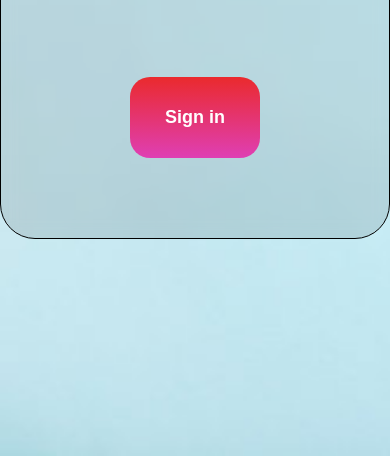
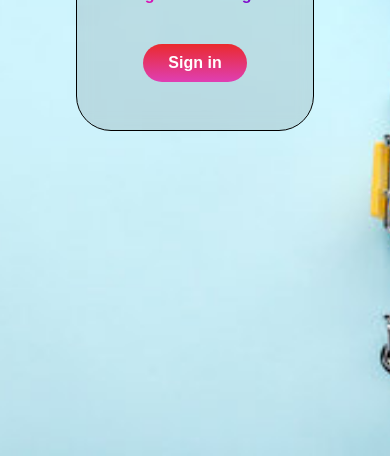
Before and after one commit to Vigneshwaran2406/product-filter, a plain HTML site: page login.html in a window 390 px wide. Shown: the part 388-844 px from the top of the page. Drawn offline with Linux system fonts and the light colour scheme.

Commit message:
Update login.css

```diff
--- a/login.css
+++ b/login.css
@@ -50,3 +50,155 @@
     button:hover {
       transform: scale(1.05);
     }
+
+@media screen and (max-width: 480px) {
+
+   body {
+  background-image: url('assets\\bg.jpg');
+    background-size: cover;
+    background-position: center;
+    background-repeat: no-repeat;
+    display: flex;
+    margin: 0;
+}
+
+    .login-box {
+      background: rgba(0, 0, 0, 0.1);
+      padding: 3em;
+      border-radius: 35px;
+      text-align: center;
+      backdrop-filter: blur(8px);
+      border: 1px solid black;
+    }
+
+    h1 {
+      margin-bottom: 20px;
+      font-weight: 700;
+      font-family: sans-serif;
+      margin-top: auto;
+      padding: 0 0 20px 0;
+    }
+    .gradient-text {
+        background: linear-gradient(90deg, #ec14af, #6e0dd0); /* Your gradient colors */
+        -webkit-background-clip: text;
+        -webkit-text-fill-color: transparent;
+        font-weight: bold;
+        font-size: 1em;
+}
+
+    button {
+      padding: 10px 25px;
+      border: none;
+      border-radius: 25px;
+      background-image: linear-gradient(rgb(234, 42, 45),rgb(223, 63, 180));
+      border-radius: 20px;
+      color: #ffffff;
+      font-weight: bold;
+      font-size: 1em;
+      cursor: pointer;
+      transition: transform 0.3s ease;
+    }
+
+    button:hover {
+      transform: scale(1.05);
+    }
+
+   @media screen and (max-width: 480px) {
+
+   body {
+  background-image: url('assets\\bg.jpg');
+    background-size: cover;
+    background-position: center;
+    background-repeat: no-repeat;
+    display: flex;
+    margin: 0;
+}
+
+    .login-box {
+      background: rgba(0, 0, 0, 0.1);
+      padding: 3em;
+      border-radius: 35px;
+      text-align: center;
+      backdrop-filter: blur(8px);
+      border: 1px solid black;
+    }
+
+    h1 {
+      margin-bottom: 20px;
+      font-weight: 700;
+      font-family: sans-serif;
+      margin-top: auto;
+      padding: 0 0 20px 0;
+    }
+    .gradient-text {
+        background: linear-gradient(90deg, #ec14af, #6e0dd0); /* Your gradient colors */
+        -webkit-background-clip: text;
+        -webkit-text-fill-color: transparent;
+        font-weight: bold;
+        font-size: 1em;
+}
+
+    button {
+      padding: 10px 25px;
+      border: none;
+      border-radius: 25px;
+      background-image: linear-gradient(rgb(234, 42, 45),rgb(223, 63, 180));
+      border-radius: 20px;
+      color: #ffffff;
+      font-weight: bold;
+      font-size: 1em;
+      cursor: pointer;
+      transition: transform 0.3s ease;
+    }
+
+    button:hover {
+      transform: scale(1.05);
+    }
+
+  @media screen and (max-width: 480px) {
+    body {
+    background-image: url('assets\\bg.jpg');
+    background-size: cover;
+    background-position: center;
+    background-repeat: no-repeat;
+    display: flex;
+    margin: 0;
+}
+.login-box {
+      background: rgba(0, 0, 0, 0.1);
+      padding: 3em;
+      border-radius: 35px;
+      text-align: center;
+      backdrop-filter: blur(8px);
+      border: 1px solid black;
+    }
+h1 {
+      margin-bottom: 20px;
+      font-weight: 700;
+      font-family: sans-serif;
+      margin-top: auto;
+      padding: 0 0 20px 0;
+    }
+.gradient-text {
+        background: linear-gradient(90deg, #ec14af, #6e0dd0); /* Your gradient colors */
+        -webkit-background-clip: text;
+        -webkit-text-fill-color: transparent;
+        font-weight: bold;
+        font-size: 1em;
+}
+button {
+      padding: 10px 25px;
+      border: none;
+      border-radius: 25px;
+      background-image: linear-gradient(rgb(234, 42, 45),rgb(223, 63, 180));
+      border-radius: 20px;
+      color: #ffffff;
+      font-weight: bold;
+      font-size: 1em;
+      cursor: pointer;
+      transition: transform 0.3s ease;
+    }
+button:hover {
+      transform: scale(1.05);
+    }
+  }
```
